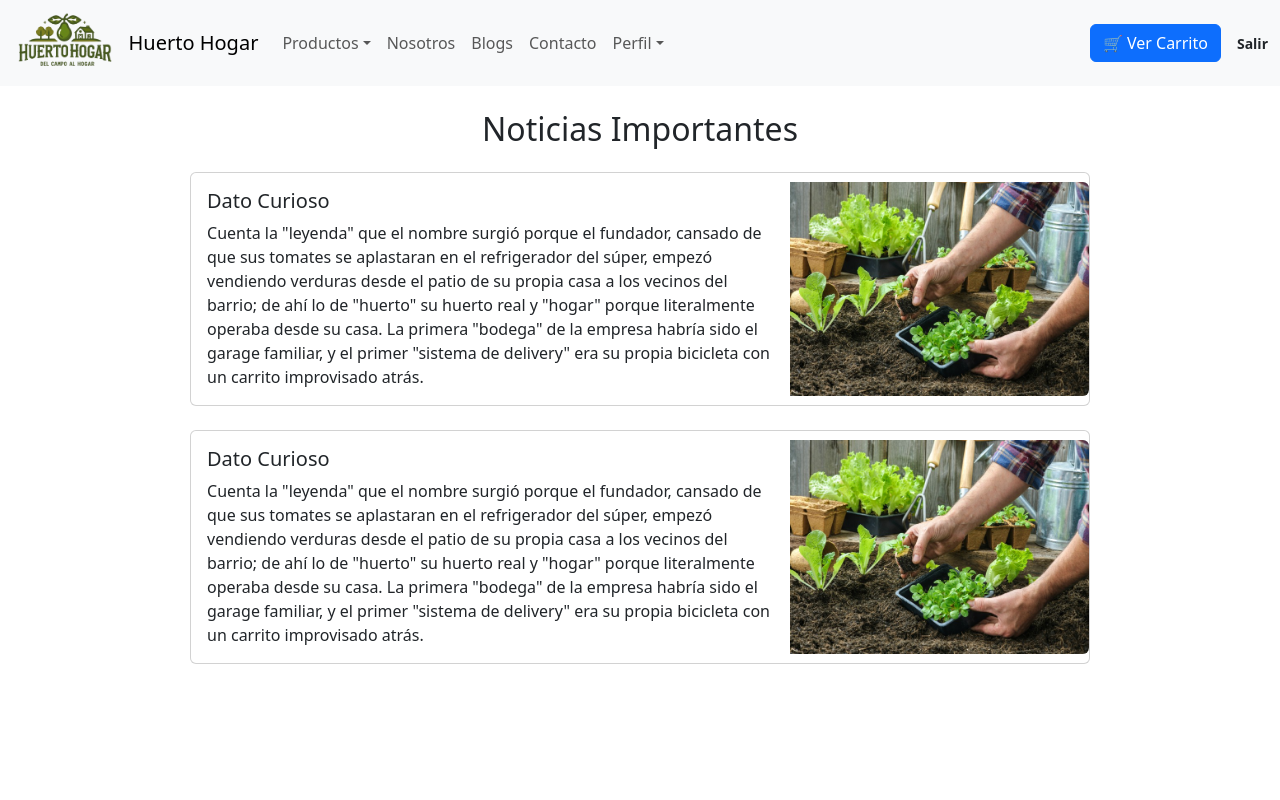
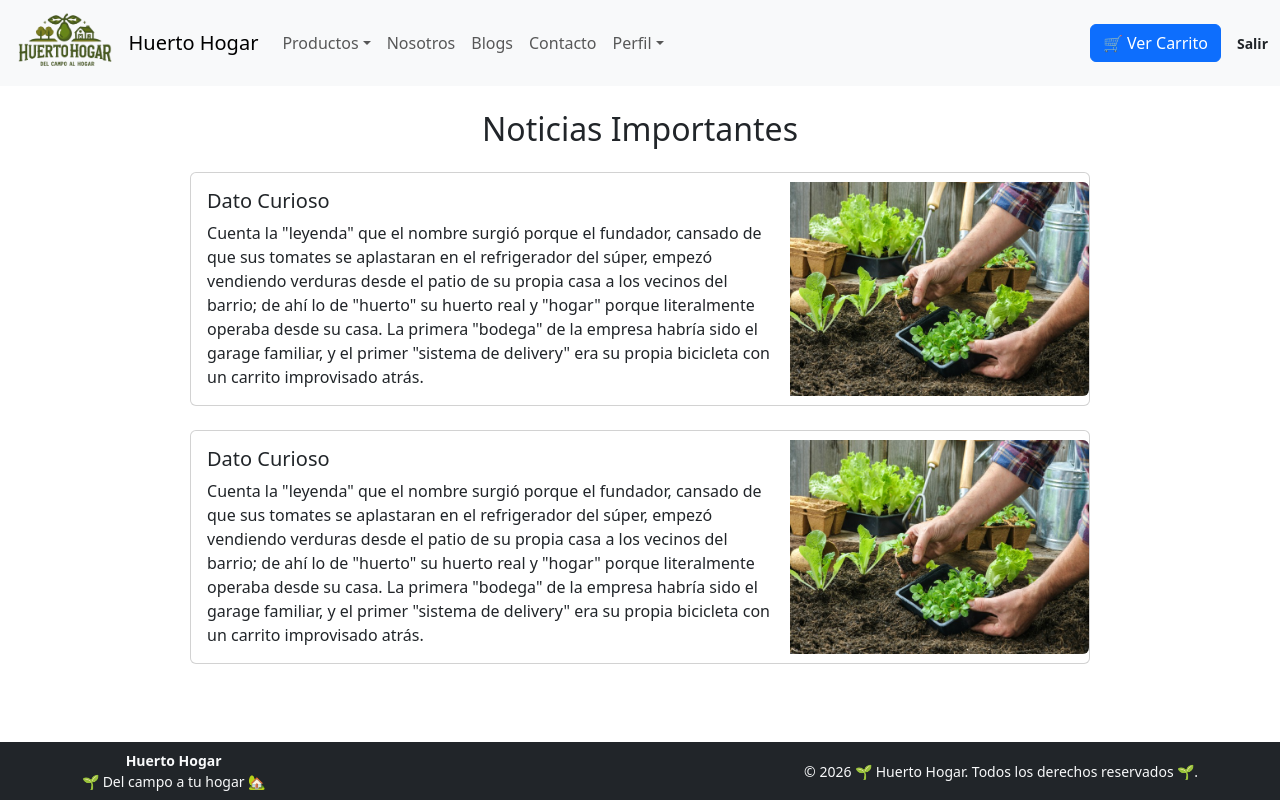
Before and after one commit to Alcoh0lgel/Huerto-hogar-react, a React (Vite) app: page /login/blogs in a window 1280 px wide. Built offline with nearby package versions, Linux system fonts and the light colour scheme.

Commit message:
creacion de footer

```diff
--- /dev/null
+++ b/src/components/footer/footer.jsx
@@ -0,0 +1,21 @@
+import { Container } from 'react-bootstrap';
+import styles from './footer.module.css';
+
+function Footer() {
+    return (
+        <footer className="bg-dark text-light py-2 mt-auto">
+            <Container className="d-flex flex-column flex-md-row justify-content-between align-items-center small">
+                <div className="text-center ">
+                    <div className="fw-semibold"> Huerto Hogar </div>
+                    <div>🌱 Del campo a tu hogar 🏡</div>
+                </div>
+
+                <span>
+                    &copy; {new Date().getFullYear()} 🌱 Huerto Hogar. Todos los derechos reservados 🌱.
+                </span>
+            </Container>
+        </footer>
+    );
+}
+
+export default Footer;
--- a/src/index.css
+++ b/src/index.css
@@ -1,3 +1,9 @@
 body {
   margin: 0;
 }
+
+#root {
+  min-height: 100vh;
+  display: flex;
+  flex-direction: column;
+}
--- a/src/pages/login/blogs/blogs_in.jsx
+++ b/src/pages/login/blogs/blogs_in.jsx
@@ -1,5 +1,6 @@
 import React from 'react';
 import NavigationBarIn from '../../../components/navbar/navbarIn';
+import AppFooter from '../../../components/footer/footer';
 
 function BlogsIn() {
   return (
@@ -61,6 +62,7 @@ function BlogsIn() {
 
       </section>
     </main>
+    <AppFooter/>
     </>
   );
 }
```
Also changed, not shown: src/components/footer/footer.module.css (added).
